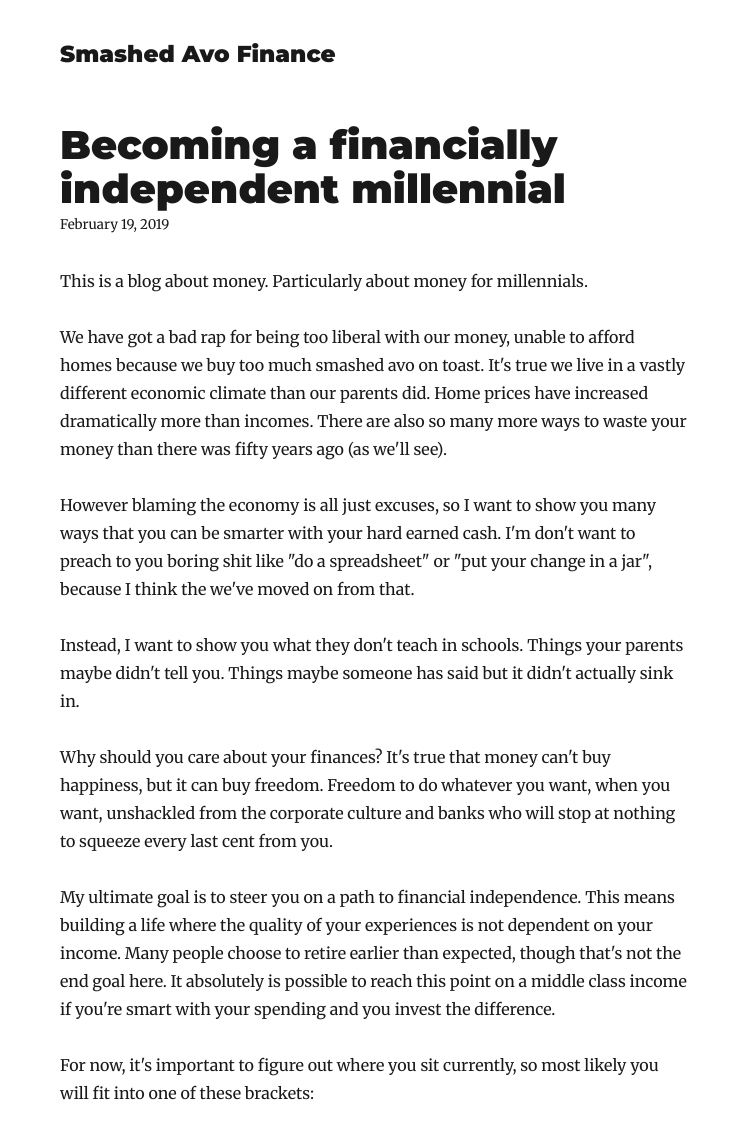
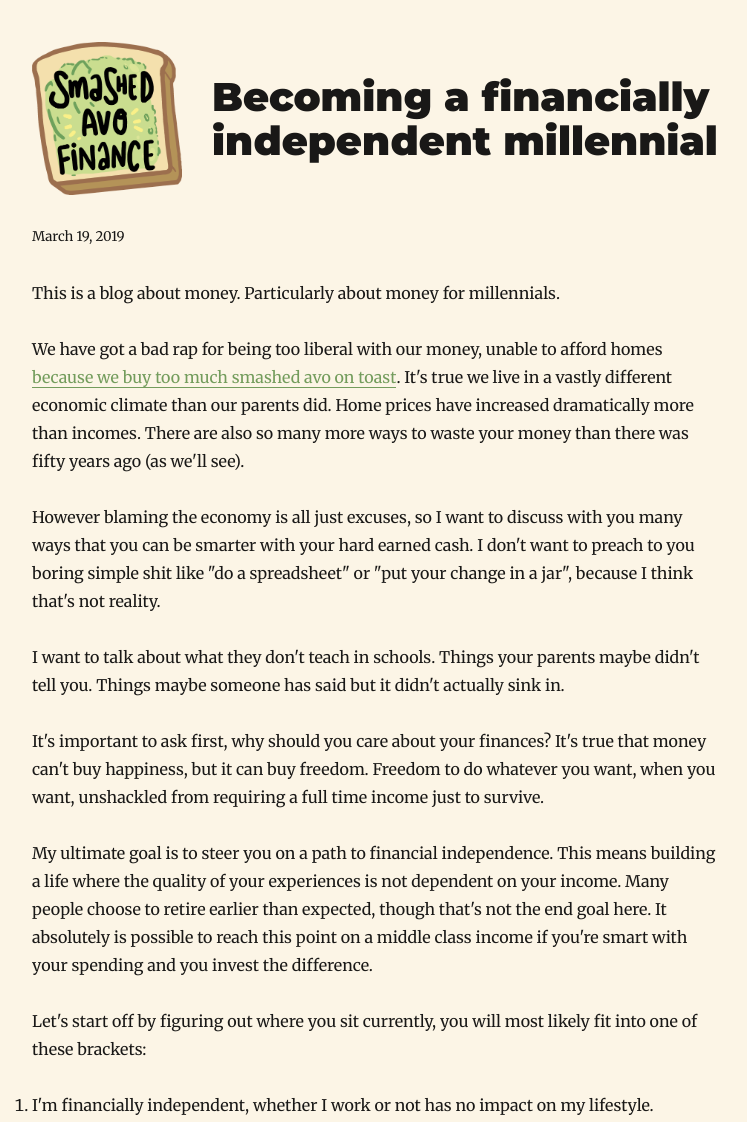
Before and after one commit to njbarrett/smashedavo, a Gatsby site: page /becoming-a-financially-independent-millenial/ in a window 1280 px wide. Shown: the top 1122 px of the page, without its empty margins (265-1012 px from the left). Built offline with nearby package versions, Linux system fonts and the light colour scheme; Gatsby itself is replaced by a stand-in of ours; some packages are replaced by stand-ins of ours.

Commit message:
:sparkles: add logo, colour palette; first post edited

```diff
--- a/content/blog/becoming-a-financially-independent-millenial/index.md
+++ b/content/blog/becoming-a-financially-independent-millenial/index.md
@@ -1,21 +1,21 @@
 ---
 title: Becoming a financially independent millennial
-date: "2019-02-19"
+date: "2019-03-19"
 ---
 
 This is a blog about money. Particularly about money for millennials.
 
-We have got a bad rap for being too liberal with our money, unable to afford homes because we buy too much smashed avo on toast. It's true we live in a vastly different economic climate than our parents did. Home prices have increased dramatically more than incomes. There are also so many more ways to waste your money than there was fifty years ago (as we'll see).
+We have got a bad rap for being too liberal with our money, unable to afford homes [because we buy too much smashed avo on toast](https://www.news.com.au/finance/money/costs/avocado-toast-mortgages-have-gone-global/news-story/0e691bfafc89e2d1511a7cbdfd074e9c). It's true we live in a vastly different economic climate than our parents did. Home prices have increased dramatically more than incomes. There are also so many more ways to waste your money than there was fifty years ago (as we'll see).
 
-However blaming the economy is all just excuses, so I want to show you many ways that you can be smarter with your hard earned cash. I'm don't want to preach to you boring shit like "do a spreadsheet" or "put your change in a jar", because I think the we've moved on from that.
+However blaming the economy is all just excuses, so I want to discuss with you many ways that you can be smarter with your hard earned cash. I don't want to preach to you boring simple shit like "do a spreadsheet" or "put your change in a jar", because I think that's not reality.
 
-Instead, I want to show you what they don't teach in schools. Things your parents maybe didn't tell you. Things maybe someone has said but it didn't actually sink in.
+I want to talk about what they don't teach in schools. Things your parents maybe didn't tell you. Things maybe someone has said but it didn't actually sink in.
 
-Why should you care about your finances? It's true that money can't buy happiness, but it can buy freedom. Freedom to do whatever you want, when you want, unshackled from the corporate culture and banks who will stop at nothing to squeeze every last cent from you.
+It's important to ask first, why should you care about your finances? It's true that money can't buy happiness, but it can buy freedom. Freedom to do whatever you want, when you want, unshackled from requiring a full time income just to survive.
 
 My ultimate goal is to steer you on a path to financial independence. This means building a life where the quality of your experiences is not dependent on your income. Many people choose to retire earlier than expected, though that's not the end goal here. It absolutely is possible to reach this point on a middle class income if you're smart with your spending and you invest the difference.
 
-For now, it's important to figure out where you sit currently, so most likely you will fit into one of these brackets:
+Let's start off by figuring out where you sit currently, you will most likely fit into one of these brackets:
 
 1. I'm financially independent, whether I work or not has no impact on my lifestyle.
 2. I'm working full-time, have no car loans or credit cards, I'm paying off my mortgage or investing and on the path to financial independence.
--- a/gatsby-config.js
+++ b/gatsby-config.js
@@ -2,13 +2,14 @@ module.exports = {
     siteMetadata: {
         title: `Smashed Avo Finance`,
         author: ``,
-        description: `A starter blog demonstrating what Gatsby can do.`,
+        description: `A blog for millennials interested in financial independence, early retirement and frugal living.`,
         siteUrl: `https://smashedavo.finance/`,
         social: {
             twitter: ``
         }
     },
     plugins: [
+        `gatsby-plugin-sass`,
         {
             resolve: `gatsby-source-filesystem`,
             options: {
@@ -57,8 +58,8 @@ module.exports = {
         {
             resolve: `gatsby-plugin-manifest`,
             options: {
-                name: `Gatsby Starter Blog`,
-                short_name: `GatsbyJS`,
+                name: `Smashed Avo Finance`,
+                short_name: `smashedavo`,
                 start_url: `/`,
                 background_color: `#ffffff`,
                 theme_color: `#663399`,
--- a/package.json
+++ b/package.json
@@ -15,6 +15,7 @@
     "gatsby-plugin-manifest": "^2.0.17",
     "gatsby-plugin-offline": "^2.0.23",
     "gatsby-plugin-react-helmet": "^3.0.6",
+    "gatsby-plugin-sass": "^2.0.11",
     "gatsby-plugin-sharp": "^2.0.20",
     "gatsby-plugin-typography": "^2.2.7",
     "gatsby-remark-copy-linked-files": "^2.0.9",
@@ -25,6 +26,7 @@
     "gatsby-source-filesystem": "^2.0.20",
     "gatsby-transformer-remark": "^2.2.5",
     "gatsby-transformer-sharp": "^2.1.13",
+    "node-sass": "^4.11.0",
     "prismjs": "^1.15.0",
     "react": "^16.8.2",
     "react-dom": "^16.8.2",
--- a/src/components/layout.js
+++ b/src/components/layout.js
@@ -1,5 +1,7 @@
 import React from 'react';
 import { Link } from 'gatsby';
+import logo from '../../content/assets/smashed-logo.png';
+import './layout.scss';
 
 import { rhythm, scale } from '../utils/typography';
 
@@ -26,43 +28,36 @@ class Layout extends React.Component {
                         }}
                         to={`/`}
                     >
-                        {title}
+                        <img
+                            src={logo}
+                            alt={title}
+                            style={{
+                                display: 'block',
+                                margin: 'auto',
+                                width: 200
+                            }}
+                        />
                     </Link>
                 </h1>
             );
         } else {
-            header = (
-                <h3
-                    style={{
-                        fontFamily: `Montserrat, sans-serif`,
-                        marginTop: 0
-                    }}
-                >
-                    <Link
-                        style={{
-                            boxShadow: `none`,
-                            textDecoration: `none`,
-                            color: `inherit`
-                        }}
-                        to={`/`}
-                    >
-                        {title}
-                    </Link>
-                </h3>
-            );
+            header = null;
         }
         return (
             <div
                 style={{
                     marginLeft: `auto`,
                     marginRight: `auto`,
-                    maxWidth: rhythm(24),
+                    maxWidth: rhythm(26),
                     padding: `${rhythm(1.5)} ${rhythm(3 / 4)}`
                 }}
             >
                 <header>{header}</header>
                 <main>{children}</main>
-                <footer>© {new Date().getFullYear()}</footer>
+                <footer>
+                    © Smashed Avo Finance {new Date().getFullYear()}. Content
+                    may not be republished without permission.
+                </footer>
             </div>
         );
     }
--- /dev/null
+++ b/src/components/layout.scss
@@ -0,0 +1,19 @@
+body {
+    background-color: #fcf5e6;
+}
+
+h3 {
+    &,
+    > a {
+        color: #a37851;
+    }
+}
+
+a {
+    color: #739c5c;
+}
+
+.blog-header {
+    display: flex;
+    align-items: center;
+}
--- a/src/pages/index.js
+++ b/src/pages/index.js
@@ -17,8 +17,10 @@ class BlogIndex extends React.Component {
                 <SEO
                     title="All posts"
                     keywords={[
+                        `FIRE`,
                         `personal finance`,
-                        `millenials`,
+                        `financial independence`,
+                        `retire early`,
                         `budgeting`,
                         `money`
                     ]}
--- a/src/templates/blog-post.js
+++ b/src/templates/blog-post.js
@@ -5,6 +5,7 @@ import Bio from '../components/bio';
 import Layout from '../components/layout';
 import SEO from '../components/seo';
 import { rhythm, scale } from '../utils/typography';
+import logo from '../../content/assets/smashed-logo.png';
 
 class BlogPostTemplate extends React.Component {
     render() {
@@ -18,13 +19,37 @@ class BlogPostTemplate extends React.Component {
                     title={post.frontmatter.title}
                     description={post.excerpt}
                 />
-                <h1>{post.frontmatter.title}</h1>
+                <div className="blog-header">
+                    <Link
+                        style={{
+                            boxShadow: `none`,
+                            textDecoration: `none`,
+                            color: `inherit`,
+                            width: 150,
+                            flexShrink: 0,
+                            marginRight: 30
+                        }}
+                        to={`/`}
+                    >
+                        <img
+                            src={logo}
+                            alt={post.frontmatter.title}
+                            style={{
+                                display: 'block',
+                                margin: 'auto',
+                                width: 150
+                            }}
+                        />
+                    </Link>
+                    <h1 style={{ margin: 0 }}>{post.frontmatter.title}</h1>
+                </div>
+
                 <p
                     style={{
                         ...scale(-1 / 5),
                         display: `block`,
                         marginBottom: rhythm(1),
-                        marginTop: rhythm(-1)
+                        marginTop: rhythm(1)
                     }}
                 >
                     {post.frontmatter.date}
```
Also changed, not shown: content/assets/profile-pic.jpg (deleted), content/assets/smashed-logo.png (added), 2 other files.
